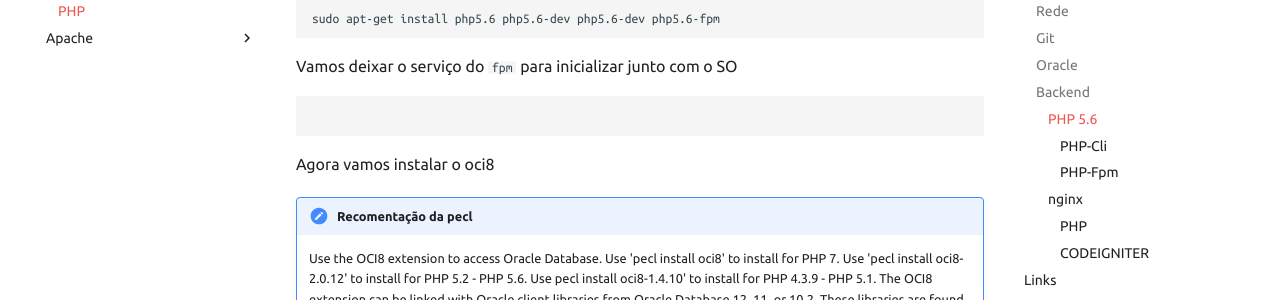
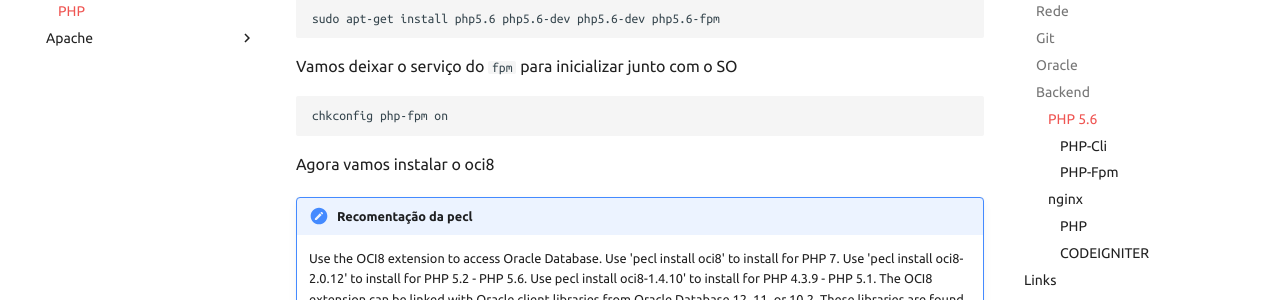
Before and after one commit to wgalleti/me, an MkDocs documentation site: the page built from docs/servidores/nginx/php.md, in a window 1280 px wide and 900 px high, scrolled down 3254 px. Shown: the part 151-451 px from the top of the window. Built offline with MkDocs 1.6.1 and Material for MkDocs 9.7.7, drawn with Linux system fonts in a browser that asks for light colours; old or Windows-style settings are respelled for this version of MkDocs.

Commit message:
Update php.md

````diff
--- a/docs/servidores/nginx/php.md
+++ b/docs/servidores/nginx/php.md
@@ -163,7 +163,7 @@ sudo apt-get install php5.6 php5.6-dev php5.6-dev php5.6-fpm
 Vamos deixar o serviço do `fpm` para inicializar junto com o SO
 
 ```bash
-
+chkconfig php-fpm on
 ```
 
 Agora vamos instalar o oci8
````
